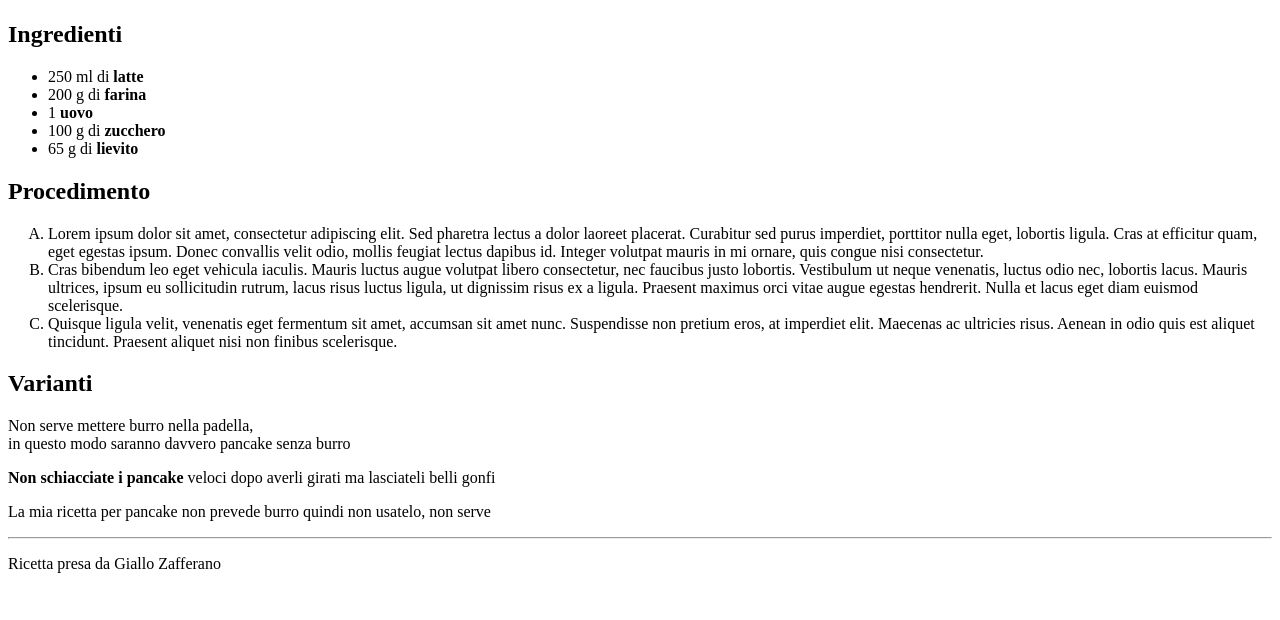
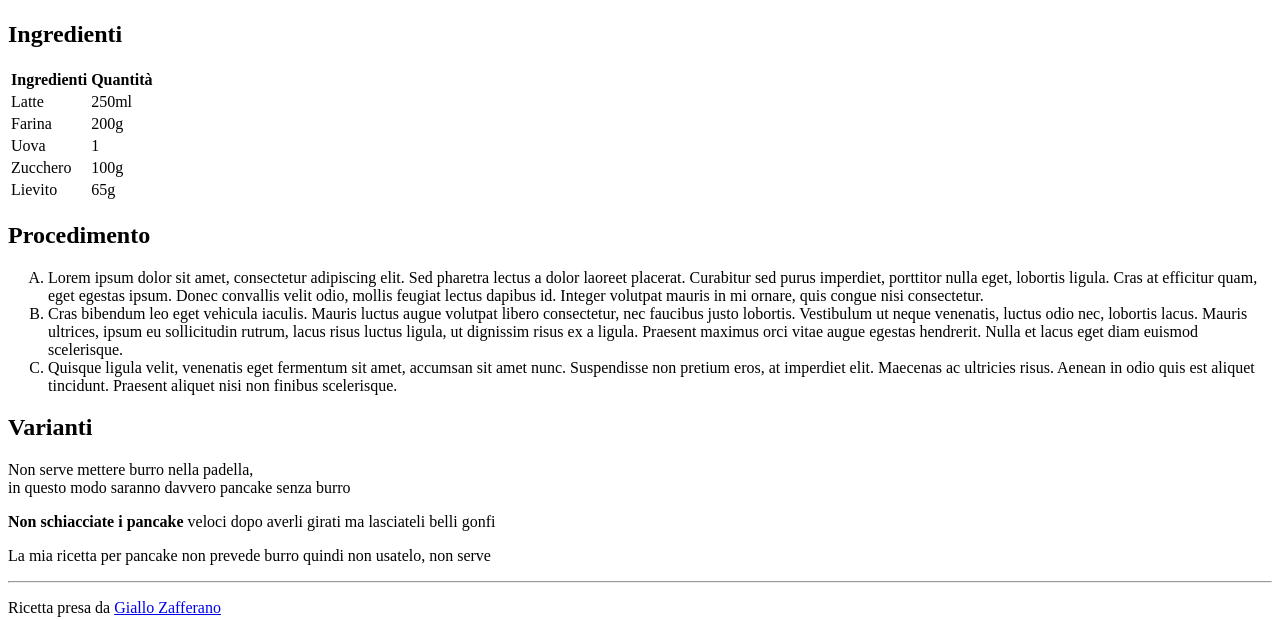
Before and after one commit to AlessioRoman/eserciziopancake-livecoding, a plain HTML site: page index.html in a window 1280 px wide. Shown: the part 383-1003 px from the top of the page. Before the commit the page ends 972 px from the top, so only its background shows below. Drawn offline with Linux system fonts and the light colour scheme.

Commit message:
Ingredient table added to index.html

```diff
--- a/index.html
+++ b/index.html
@@ -15,7 +15,10 @@
     </div>
 
     <div class="ingredienti">
+
         <h2>Ingredienti</h2>
+
+        <!--
         <ul>
             <li>250 ml di <strong>latte</strong></li>
             <li>200 g di <strong>farina</strong></li>
@@ -23,6 +26,42 @@
             <li>100 g di <strong>zucchero</strong></li>
             <li>65 g di <strong>lievito</strong></li>
         </ul>
+        -->
+
+        <div class="table">
+            <table>
+                <thead>
+                    <tr>
+                        <th>Ingredienti</th>
+                        <th>Quantità</th>
+                    </tr>
+                </thead>
+
+                <tbody>
+                    <tr>
+                        <td>Latte</td>
+                        <td>250ml</td>
+                    </tr>
+                    <tr>
+                        <td>Farina</td>
+                        <td>200g</td>
+                    </tr>
+                    <tr>
+                        <td>Uova</td>
+                        <td>1</td>
+                    </tr>
+                    <tr>
+                        <td>Zucchero</td>
+                        <td>100g</td>
+                    </tr>
+                    <tr>
+                        <td>Lievito</td>
+                        <td>65g</td>
+                    </tr>
+                </tbody>
+            </table>
+        </div>
+
     </div>
 
     <div class="procedimento">
@@ -44,7 +83,7 @@
     <div class="footer">
         <hr>
         <p>
-            Ricetta presa da Giallo Zafferano
+            Ricetta presa da <a href="https://ricette.giallozafferano.it/Pancakes-allo-sciroppo-d-acero.html">Giallo Zafferano</a>
         </p>
     </div>
 
```
